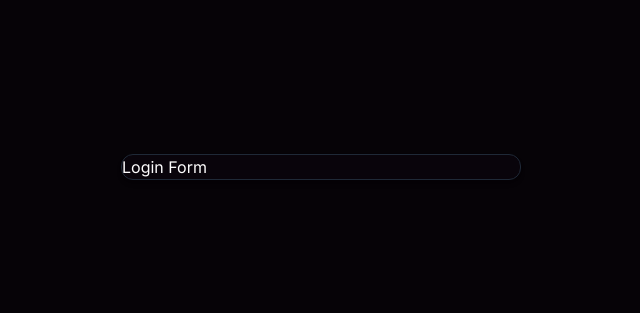
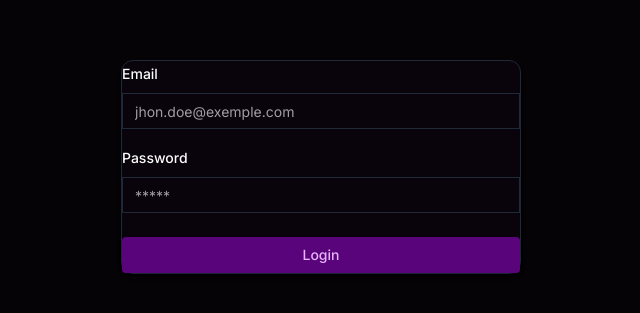
Before and after one commit to Raphael-Taibi-auto-entreprise/Dashboard, a Next.js app in the folder admin-dashboard/: page /auth/login in a window 1280 px wide. Shown: the part 233-546 px from the top of the page, without its empty margins (319-959 px from the left). Built offline with nearby package versions, Linux system fonts and the light colour scheme.

Commit message:
ADD ShadcnUI Form with Error handling

```diff
--- a/admin-dashboard/components/auth/login-form.tsx
+++ b/admin-dashboard/components/auth/login-form.tsx
@@ -1,5 +1,31 @@
-import { CardWrapper } from "./card-wrapper";
+"use client";
+
+import { useForm } from "react-hook-form";
+import * as z from "zod";
+import { LoginSchema } from "@/schemas";
+import { zodResolver } from "@hookform/resolvers/zod";
+import {
+     Form,
+     FormControl,
+     FormField,
+     FormItem,
+     FormLabel,
+     FormMessage
+} from "@/components/ui/form";
+import { Input } from "@/components/ui/input";
+import { Button } from "@/components/ui/button";
+import { CardWrapper } from "@/components/auth/card-wrapper";
+
 export const LoginForm = () => {
+     const form = useForm<z.infer<typeof LoginSchema>>({
+          resolver: zodResolver(LoginSchema),
+          defaultValues: {
+               email: "",
+               password: "",
+          },
+     });
+
+
      return (
           <CardWrapper
                headerLabel="Welcome Back!"
@@ -7,7 +33,55 @@
                backButtonHref="/auth/register"
                showSocial
           >
-            Login Form
+               <Form {...form}>
+                    <form
+                         onSubmit={form.handleSubmit(() => { })}
+                         className="space-y-6"
+                    >
+                         <div className="space-y-4">
+                              <FormField
+                                   control={form.control}
+                                   name='email'
+                                   render={({ field }) => (
+                                        <FormItem>
+                                             <FormLabel>Email</FormLabel>
+                                             <FormControl>
+                                                  <Input
+                                                       {...field}
+                                                       placeholder="jhon.doe@exemple.com"
+                                                       type="email"
+                                                  />
+                                             </FormControl>
+                                             <FormMessage />
+                                        </FormItem>
+                                   )}
+                              />
+                              <FormField
+                                   control={form.control}
+                                   name='password'
+                                   render={({ field }) => (
+                                        <FormItem>
+                                             <FormLabel>Password</FormLabel>
+                                             <FormControl>
+                                                  <Input
+                                                       {...field}
+                                                       placeholder="*****"
+                                                       type="password"
+                                                  />
+                                             </FormControl>
+                                             <FormMessage />
+                                        </FormItem>
+                                   )}
+                              />
+                         </div>
+                         <Button
+                              type="submit"
+                              className="w-full rounded hover:bg-accent focus:ring-2 focus:ring-accent focus:ring-offset-2 focus:text-secondary-foreground"
+                         >
+                              Login
+                         </Button>
+                    </form>
+               </Form>
           </CardWrapper>
      );
 };
```
Lines whose indentation alone changed are shown as unchanged.
